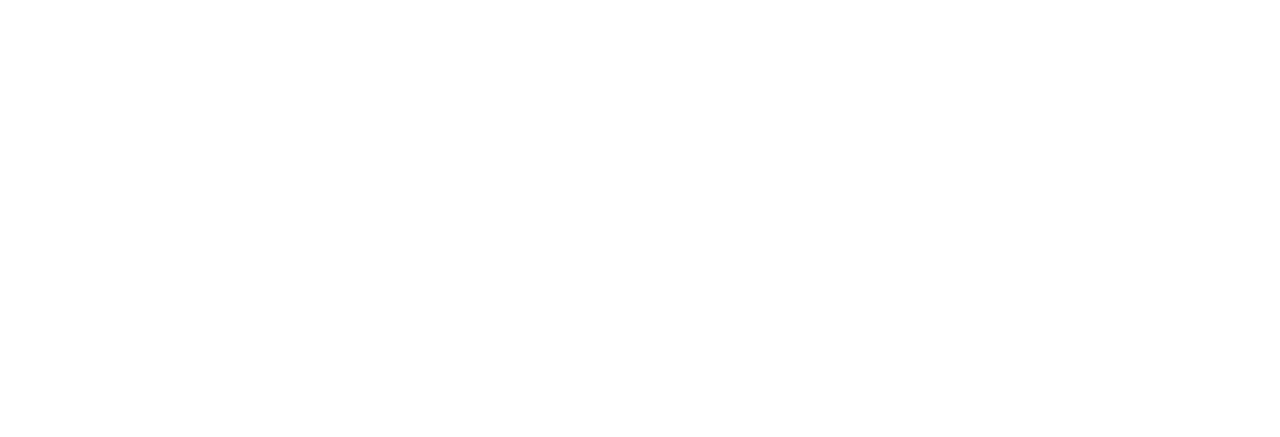
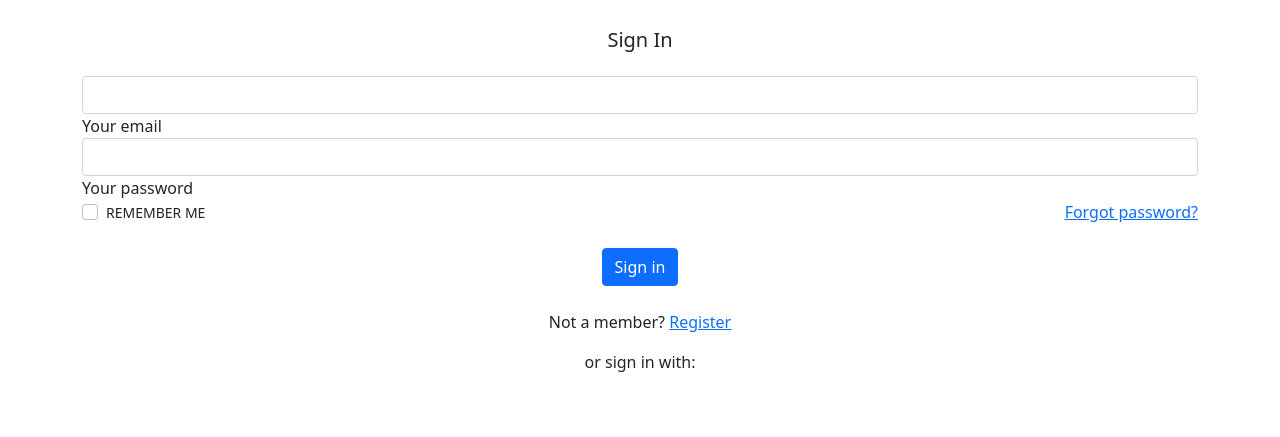
Before and after one commit to NSU-FA20-CSE299-3/Group06, a Django app: page /App_Login/login/ in a window 1280 px wide. Before the commit the part shown is empty. Shown: the top 437 px of the page. Run offline with Django 3.2, Linux system fonts and the light colour scheme.

Commit message:
Enhancement: #16
Develop the design of the login page

```diff
--- a/Code/App_Login/templates/App_login/login.html
+++ b/Code/App_Login/templates/App_login/login.html
@@ -12,16 +12,63 @@
   </head>
   <body>
 
+  <!-- Card -->
+<div class="container">
 
-    <!-- Optional JavaScript; choose one of the two! -->
+  <div class="pt-4 pb-3">
 
-    <!-- Option 1: Bootstrap Bundle with Popper -->
-    <script src="https://cdn.jsdelivr.net/npm/bootstrap@5.0.0-beta1/dist/js/bootstrap.bundle.min.js" integrity="sha384-ygbV9kiqUc6oa4msXn9868pTtWMgiQaeYH7/t7LECLbyPA2x65Kgf80OJFdroafW" crossorigin="anonymous"></script>
+    <h5 class="text-center mt-1 mb-4">Sign In</h5>
 
-    <!-- Option 2: Separate Popper and Bootstrap JS -->
-    <!--
-    <script src="https://cdn.jsdelivr.net/npm/@popperjs/core@2.5.4/dist/umd/popper.min.js" integrity="sha384-q2kxQ16AaE6UbzuKqyBE9/u/KzioAlnx2maXQHiDX9d4/zp8Ok3f+M7DPm+Ib6IU" crossorigin="anonymous"></script>
-    <script src="https://cdn.jsdelivr.net/npm/bootstrap@5.0.0-beta1/dist/js/bootstrap.min.js" integrity="sha384-pQQkAEnwaBkjpqZ8RU1fF1AKtTcHJwFl3pblpTlHXybJjHpMYo79HY3hIi4NKxyj" crossorigin="anonymous"></script>
-    -->
+    <form action="#!">
+
+      <div class="md-form md-outline">
+        <input type="email" id="defaultForm-email1" class="form-control">
+        <label data-error="wrong" data-success="right" for="defaultForm-email1">Your email</label>
+      </div>
+      <div class="md-form md-outline">
+        <input type="password" id="defaultForm-pass1" class="form-control">
+        <label data-error="wrong" data-success="right" for="defaultForm-pass1">Your password</label>
+      </div>
+
+    </form>
+
+    <div class="d-flex justify-content-between align-items-center mb-2">
+
+      <div class="form-check pl-0 mb-3">
+        <input type="checkbox" class="form-check-input filled-in" id="new">
+        <label class="form-check-label small text-uppercase card-link-secondary" for="new">Remember me</label>
+      </div>
+
+      <p><a href="">Forgot password?</a></p>
+
+    </div>
+
+    <div class="text-center pb-2">
+
+      <button type="submit" class="btn btn-primary mb-4">Sign in</button>
+
+      <p>Not a member? <a href="">Register</a></p>
+
+      <p>or sign in with:</p>
+
+      <a type="button" class="btn-floating btn-fb btn-sm mr-1">
+        <i class="fab fa-facebook-f"></i>
+      </a>
+      <a type="button" class="btn-floating btn-tw btn-sm mr-1">
+        <i class="fab fa-twitter"></i>
+      </a>
+      <a type="button" class="btn-floating btn-li btn-sm mr-1">
+        <i class="fab fa-linkedin-in"></i>
+      </a>
+      <a type="button" class="btn-floating btn-git btn-sm">
+        <i class="fab fa-github"></i>
+      </a>
+
+    </div>
+
+  </div>
+
+</div>
+<!-- Card -->
   </body>
 </html>
```
